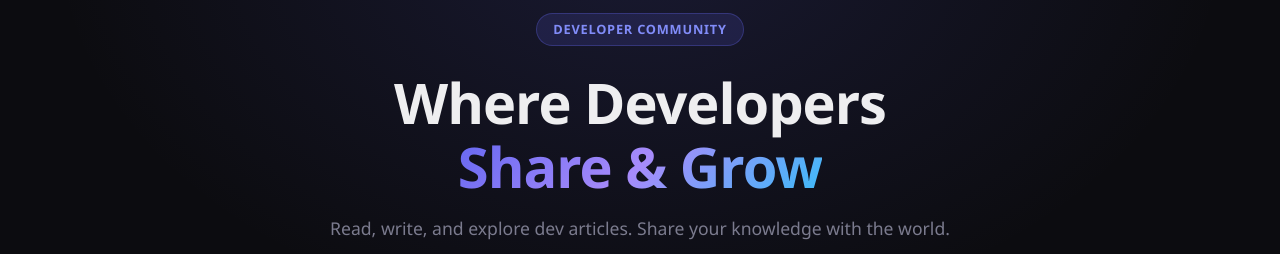
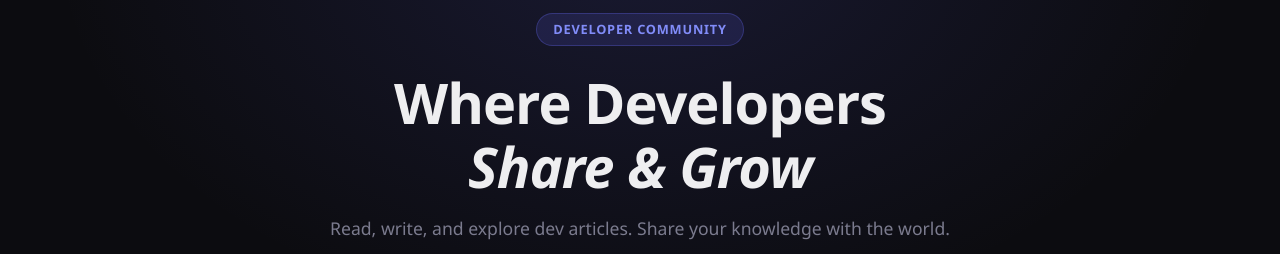
Before and after one commit to DarshilKh/DevBoard, a React (Create React App) app in the folder client/: page / in a window 1280 px wide. Shown: the part 128-382 px from the top of the page. Built offline with nearby package versions, Linux system fonts and the light colour scheme; no server answers; the HTML template or start-up script is replaced by a standard one.

Commit message:
fix home page runtime crashes

```diff
--- a/client/src/pages/Home.js
+++ b/client/src/pages/Home.js
@@ -59,10 +59,10 @@ const Home = () => {
       <section className="hero">
         <div className="hero-inner">
           <div className="hero-badge">Developer Community</div>
-          <h1 className="hero-title">
-            Where Developers<br />
-            <span className="gradient-text">Share & Grow</span>
-          </h1>
+         <h1 className="hero-title">
+  Where Developers<br />
+  <em>Share & Grow</em>
+</h1>
           <p className="hero-sub">
             Read, write, and explore dev articles. Share your knowledge with the world.
           </p>
```
